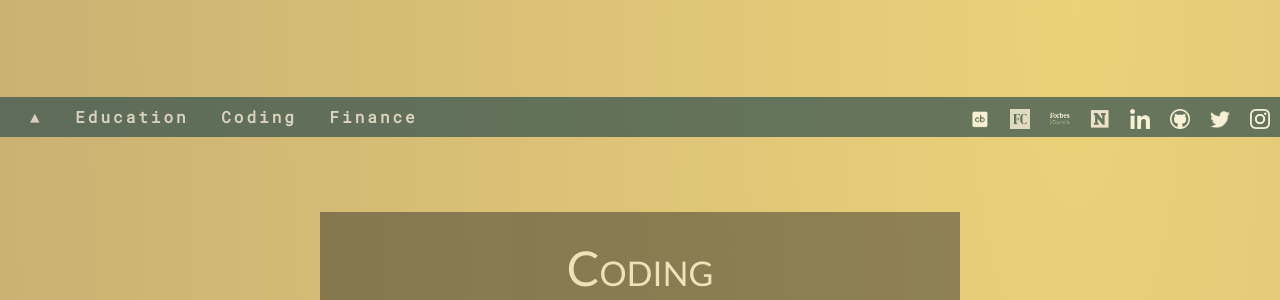
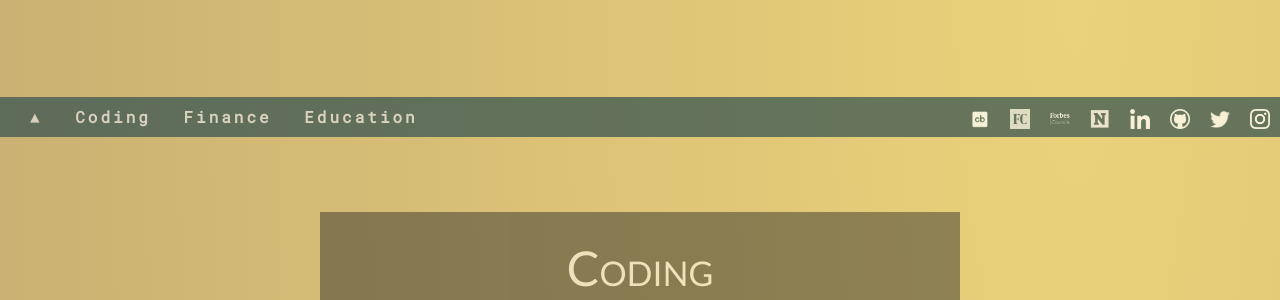
Before and after one commit to nmits/nmits.github.io, a Jekyll site: the page built from index.html, in a window 1280 px wide. Shown: the part 763-1063 px from the top of the page. Built offline with Jekyll 4.4.1, drawn with Linux system fonts in a browser that asks for light colours; nearby versions of some CDN libraries.

Commit message:
Update footer.html

```diff
--- a/_includes/footer.html
+++ b/_includes/footer.html
@@ -31,9 +31,9 @@
 
         <nav>
             <a href="#Top" class="topLink"><b>▲</b></a>
-            <a href="#School" class="schoolLink"><b>Education</b></a>
             <a href="#Coding" class="codingLink"><b>Coding</b></a>
             <a href="#Finance" class="financeLink"><b>Finance</b></a>
+            <a href="#School" class="schoolLink"><b>Education</b></a>
         </nav>
 
 
```
